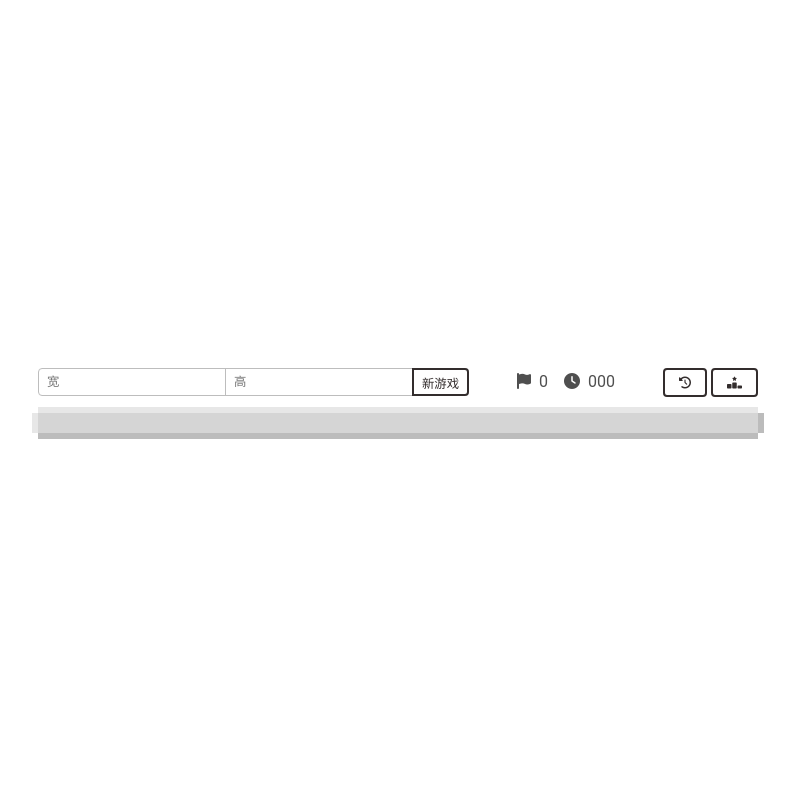
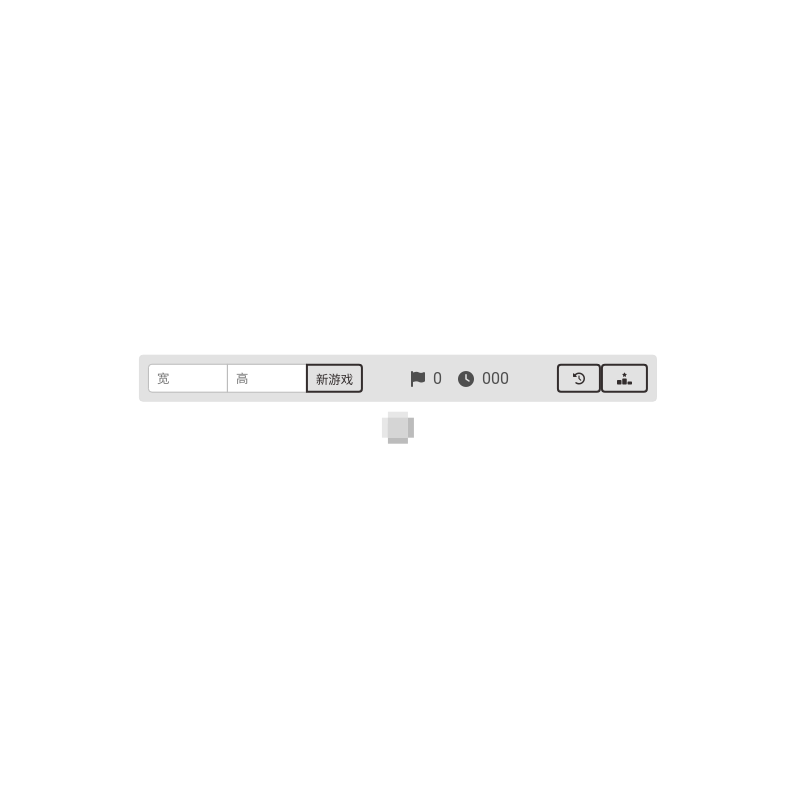
Before and after one commit to wil-wu/online_game, a Flask app: template minesweeper/templates/game.html in a window 1280 px wide. Shown: the whole page, without its empty margins (242-1037 px from the left). Run offline with Flask 3, Linux system fonts and the light colour scheme; the template is opened without the code that fills it, so the values that code supplies are empty; some libraries are stand-ins or nearby versions.

Commit message:
refine the code

```diff
--- a/minesweeper/models.py
+++ b/minesweeper/models.py
@@ -1,6 +1,6 @@
 from flask_sqlalchemy import SQLAlchemy
 from sqlalchemy import Integer, String, ForeignKey
-from sqlalchemy.orm import DeclarativeBase, MappedAsDataclass, Mapped, mapped_column, relationship, backref
+from sqlalchemy.orm import DeclarativeBase, MappedAsDataclass, Mapped, mapped_column, relationship
 
 
 class Base(DeclarativeBase, MappedAsDataclass):
@@ -31,4 +31,4 @@ class Record(db.Model):
     height: Mapped[int] = mapped_column(Integer, nullable=False)
     map: Mapped[str] = mapped_column(String, nullable=False)
     user_id: Mapped[int] = mapped_column(ForeignKey('user.user_id'))
-    user: Mapped['User'] = relationship('User', backref=backref('records'))
+    user: Mapped['User'] = relationship('User', init=False, backref='records')
--- a/minesweeper/static/js/game.js
+++ b/minesweeper/static/js/game.js
@@ -2,20 +2,24 @@ window.addEventListener('DOMContentLoaded', () => {
     'use strict'
 
     let cellContainer = document.querySelector('.cell-container')
-    let newGameBtn = document.querySelector('#new-game-btn')
+    let gameBtn = document.querySelector('#game-btn')
+    let reviewBtn = document.querySelector('#review-btn')
     let timer = document.querySelector('#timer')
     let flags = document.querySelector('#flags')
 
     const alert = new mdb.Alert('#alert')
 
     const gameState = new Proxy({
+        isReview: false,
         isOver: false,
         timer: null,
         flags: 0,
         current: 0,
         remainder: 0,
+        width: 0,
+        height: 0,
+        map: [],
         operation: [],
-        map: [],
     }, {
         set(target, p, newValue) {
             target[p] = newValue
@@ -26,15 +30,24 @@ window.addEventListener('DOMContentLoaded', () => {
                 flags.textContent = newValue
             } else if (p === 'isOver' && newValue) {
                 overGame()
+            } else if (p === 'isReview') {
+                gameBtn.disabled = newValue
+                reviewBtn.disabled = newValue
             }
             return true
         }
     })
 
     // 重开游戏
-    newGameBtn.addEventListener('click', () => {
-        setup()
+    gameBtn.addEventListener('click', () => {
+        setupGame()
         initGame()
+    })
+
+    // 回放游戏
+    reviewBtn.addEventListener('click', () => {
+        setupReview()
+        reviewGame()
     })
 
     // 游戏区域禁止上下文菜单
@@ -43,40 +56,61 @@ window.addEventListener('DOMContentLoaded', () => {
     })
 
     // 游戏初始化
-    const setup = () => {
-        domutil.removeChildren(cellContainer)
+    const setupGame = () => {
         let width = document.querySelector('#width').value
         let height = document.querySelector('#height').value
-        width = Number(width) ? width : 10
-        height = Number(height) ? height : 10
+        width = parseInt(width) ? width : 20
+        height = parseInt(height) ? height : 20
 
         // 获取地图
         request.get(_api.map, {params: {width, height}}).then((res) => {
             if (res.data.code === 200) {
                 const gameMap = res.data.data
                 const [m, n] = [gameMap.length, gameMap[0].length]
+                createMapUI(gameMap, m, n)
+                // 初始化配置
+                gameState.isOver = false
+                gameState.isReview = false
+                gameState.width = m
+                gameState.height = n
+                gameState.map = gameMap
+                gameState.operation = []
+                gameState.flags = Math.floor(m * n * _config.mineRate)
+                gameState.current = 0
+                gameState.remainder = m * n - gameState.flags
+            }
+        })
+    }
 
-                for (let i = 0; i < m; i++) {
-                    let cellRow = document.createElement('div')
-                    cellRow.className = 'd-flex'
-                    for (let j = 0; j < n; j++) {
-                        let cell = document.createElement('i')
-                        cell.className = 'cell cell-hide fa-solid'
-                        cell.dataset.i = i
-                        cell.dataset.j = j
-                        cell.dataset.state = 'hidden'
-                        cellRow.append(cell)
-                    }
-                    cellContainer.append(cellRow)
-                }
+    // 回放初始化
+    const setupReview = () => {
+        let id = domutil.getURLParam('id')
+        id = parseInt(id) ? id : -1
+
+        request.get(`/api/record/${id}`).then((res) => {
+            if (res.data.code === 200) {
+                const record = res.data.data
+                // 转换成二维数字数组
+                const gameMap = record.map
+                    .split(',')
+                    .map(sub => sub.split('-'))
+                    .map(sub => sub.map(item => parseInt(item)))
+                const operation = record.operation
+                    .split(',')
+                    .map(sub => sub.split('-'))
+                    .map(sub => sub.map(item => parseInt(item)))
+                const [m, n] = [gameMap.length, gameMap[0].length]
+
+                createMapUI(gameMap, m, n)
                 // 初始化配置
-                clearInterval(gameState.timer)
-                gameState.m = m
-                gameState.n = n
+                gameState.isReview = true
+                gameState.isOver = false
+                gameState.width = m
+                gameState.height = n
                 gameState.map = gameMap
-                gameState.isOver = false
+                gameState.operation = operation
+                gameState.flags = Math.floor(m * n * _config.mineRate)
                 gameState.current = 0
-                gameState.flags = Math.floor(m * n * _config.mineRate)
                 gameState.remainder = m * n - gameState.flags
             }
         })
@@ -84,27 +118,86 @@ window.addEventListener('DOMContentLoaded', () => {
 
     // 初始化操作监听
     const initGame = () => {
+        clearInterval(gameState.timer)
+        cellContainer.removeEventListener('mouseup', startTimer)
+        cellContainer.removeEventListener('mouseup', startPlay)
+
         cellContainer.addEventListener('mouseup', startTimer, {once: true})
         cellContainer.addEventListener('mouseup', startPlay)
     }
 
     // 移除操作监听，并提示信息
     const overGame = () => {
+        clearInterval(gameState.timer)
         cellContainer.removeEventListener('mouseup', startTimer)
         cellContainer.removeEventListener('mouseup', startPlay)
 
         let [type, text] = gameState.remainder === 0 ? ['alert-success', '游戏成功'] : ['alert-warning', '游戏失败']
         alert.setType(type).setText(text).show()
+        if (!gameState.isReview) saveGame()
+    }
+
+    // 保存游戏记录
+    const saveGame = () => {
+        request.post(_api.record, {
+            playtime: gameState.current,
+            remainder: gameState.remainder,
+            width: gameState.width,
+            height: gameState.height,
+            map: gameState.map.map(value => value.join('-')).join(','),
+            operation: gameState.operation.map(value => value.join('-')).join(','),
+        })
+    }
+
+    // 回放游戏
+    const reviewGame = () => {
+        let index = 0
         clearInterval(gameState.timer)
+        gameState.timer = setInterval(() => {
+            gameState.current += 16
+            let action = gameState.operation[index]
+            if (gameState.current >= action[0]) {
+                switch (action[3]) {
+                    case 0:
+                        recursiveClick(action[1], action[2])
+                        break
+                    case 1:
+                        quickClick(action[1], action[2])
+                        break
+                    case 2:
+                        rightClick(action[1], action[2])
+                        break
+                }
+                index++
+            }
+        }, 16)
+    }
+
+    // 创建地图界面
+    const createMapUI = (gameMap, m, n) => {
+        domutil.removeChildren(cellContainer)
+        for (let i = 0; i < m; i++) {
+            let cellRow = document.createElement('div')
+            cellRow.className = 'd-flex'
+            for (let j = 0; j < n; j++) {
+                let cell = document.createElement('i')
+                cell.className = 'cell cell-hide fa-solid'
+                cell.dataset.i = i
+                cell.dataset.j = j
+                cell.dataset.state = 'hidden'
+                cellRow.append(cell)
+            }
+            cellContainer.append(cellRow)
+        }
     }
 
     // 游戏区域操作
-    const isInvalid = (i, j) => i < 0 || j < 0 || i > gameState.m - 1 || j > gameState.n - 1
+    const isInvalid = (i, j) => i < 0 || j < 0 || i > gameState.width - 1 || j > gameState.height - 1
     // 获取周围旗子
     const getFlag = (i, j) => isInvalid(i, j) ? 0 : Number(cellContainer.children[i].children[j].dataset.state === 'flagged')
 
     // 递归点击
-    const recursiveClick = (i, j, depth) => {
+    const recursiveClick = (i, j, depth = 0) => {
         if (isInvalid(i, j)) {
             return
         }
@@ -212,22 +305,28 @@ window.addEventListener('DOMContentLoaded', () => {
         switch (evt.button) {
             // 左键
             case 0:
-                gameState.operation.push([gameState.current, i, j, 'leftClick'])
-                recursiveClick(i, j, 0)
+                gameState.operation.push([gameState.current, i, j, 0])
+                recursiveClick(i, j)
                 break;
             // 中键
             case 1:
-                gameState.operation.push([gameState.current, i, j, 'midClick'])
+                gameState.operation.push([gameState.current, i, j, 1])
                 quickClick(i, j)
                 break;
             // 右键
             case 2:
-                gameState.operation.push([gameState.current, i, j, 'rightClick'])
+                gameState.operation.push([gameState.current, i, j, 2])
                 rightClick(i, j)
                 break
         }
     }
 
-    setup()
-    initGame()
+    // 回放或游玩
+    if (domutil.getURLParam('id')) {
+        setupReview()
+        reviewGame()
+    } else {
+        setupGame()
+        initGame()
+    }
 })
--- a/minesweeper/static/js/utils.js
+++ b/minesweeper/static/js/utils.js
@@ -38,6 +38,11 @@
         // 移除所有子元素
         removeChildren(el) {
             while (el.firstChild) el.removeChild(el.firstChild)
+        },
+
+        // 获取url参数
+        getURLParam(key) {
+            return new URLSearchParams(location.search).get(key)
         }
     }
 
--- a/minesweeper/templates/auth.html
+++ b/minesweeper/templates/auth.html
@@ -1,7 +1,7 @@
 {% extends 'base.html' %}
 {% block title %}登录/注册{% endblock %}
 {% block main %}
-  <main style="width: 50%">
+  <main class="position-absolute top-50 start-50 translate-middle" style="width: 500px">
     <h2>欢迎</h2>
     <ul class="nav nav-tabs nav-justified mb-3" id="auth-tabs">
       <li class="nav-item">
--- a/minesweeper/templates/base.html
+++ b/minesweeper/templates/base.html
@@ -1,5 +1,5 @@
 <!DOCTYPE html>
-<html lang="zh" class="h-100">
+<html lang="zh">
 <head>
   <meta charset="UTF-8">
   <title>{% block title %}{% endblock %}</title>
@@ -7,8 +7,8 @@
   <link href="{{ url_for('static', filename='vendor/fontawsome/all.min.css') }}" rel="stylesheet">
   {% block styles %}{% endblock %}
 </head>
-<body class="h-100">
-<div class="container-fluid h-100 d-flex justify-content-center align-items-center">
+<body>
+<div class="container-fluid">
   {% block main %}{% endblock %}
 </div>
 <div class="alert fade alert-warning alert-fixed d-flex align-items-center translate-middle start-50" id="alert"
--- a/minesweeper/templates/game.html
+++ b/minesweeper/templates/game.html
@@ -1,26 +1,32 @@
 {% extends 'base.html' %}
 {% block title %}扫雷{% endblock %}
 {% block styles %}
-  <link href="{{ url_for('static', filename='css/style.css') }}" rel="stylesheet" />
+  <link href="{{ url_for('static', filename='css/style.css') }}" rel="stylesheet"/>
 {% endblock %}
 {% block main %}
-  <main>
-    <div class="btn-toolbar mb-3 align-items-center">
+  <main class="position-absolute top-50 start-50 translate-middle">
+    <div class="d-flex align-items-center mb-3 p-2 border rounded" style="background: var(--cell-hide-bg-color)">
       <div class="input-group input-group-sm">
-        <input type="number" class="form-control" id="width" placeholder="宽" />
-        <input type="number" class="form-control" id="height" placeholder="高" />
-        <button class="btn btn-outline-dark" id="new-game-btn">新游戏</button>
+        <input type="number" class="form-control" id="width" placeholder="宽" style="width: 80px"/>
+        <input type="number" class="form-control" id="height" placeholder="高" style="width: 80px"/>
+        <button class="btn btn-outline-dark" id="game-btn">新游戏</button>
       </div>
-      <div class="d-flex align-items-center mx-5">
-        <div><i class="fa-solid fa-flag"></i><span class="ms-2" id="flags">0</span></div>
-        <div class="ms-3"><i class="fa-solid fa-clock"></i><span class="ms-2" id="timer">000</span></div>
+      <div class="mx-5 d-flex align-items-center">
+        <div class="d-flex align-items-center"><i class="fa-solid fa-flag"></i><span class="ms-2" id="flags">0</span>
+        </div>
+        <div class="ms-3 d-flex align-items-center"><i class="fa-solid fa-clock"></i><span class="ms-2" id="timer">000</span></div>
       </div>
-      <div>
-        <button type="button" id="review-btn" class="btn btn-sm btn-outline-dark"><i class="fa-solid fa-clock-rotate-left"></i></button>
-        <button type="button" id="rank-btn" class="btn btn-sm btn-outline-dark"><i class="fa-solid fa-ranking-star"></i></button>
+      <div class="d-flex align-items-center">
+        <button type="button" id="review-btn" class="btn btn-sm btn-outline-dark"><i
+          class="fa-solid fa-clock-rotate-left"></i></button>
+        <a href="{{ url_for('views.record') }}" id="rank-btn" class="btn btn-sm btn-outline-dark"><i
+          class="fa-solid fa-ranking-star"></i>
+        </a>
       </div>
     </div>
-    <div class="cell-container"></div>
+    <div class="text-center">
+      <div class="cell-container d-inline-block"></div>
+    </div>
   </main>
 {% endblock %}
 {% block scripts %}
--- a/minesweeper/templates/record.html
+++ b/minesweeper/templates/record.html
@@ -1,7 +1,7 @@
 {% extends 'base.html' %}
 {% block title %}记录{% endblock %}
 {% block main %}
-  <main style="width: 50%;">
+  <main class="position-absolute top-50 start-50 translate-middle">
 
   </main>
 {% endblock %}
```
Also changed, not shown: minesweeper/api.py (+16 -2 lines).
